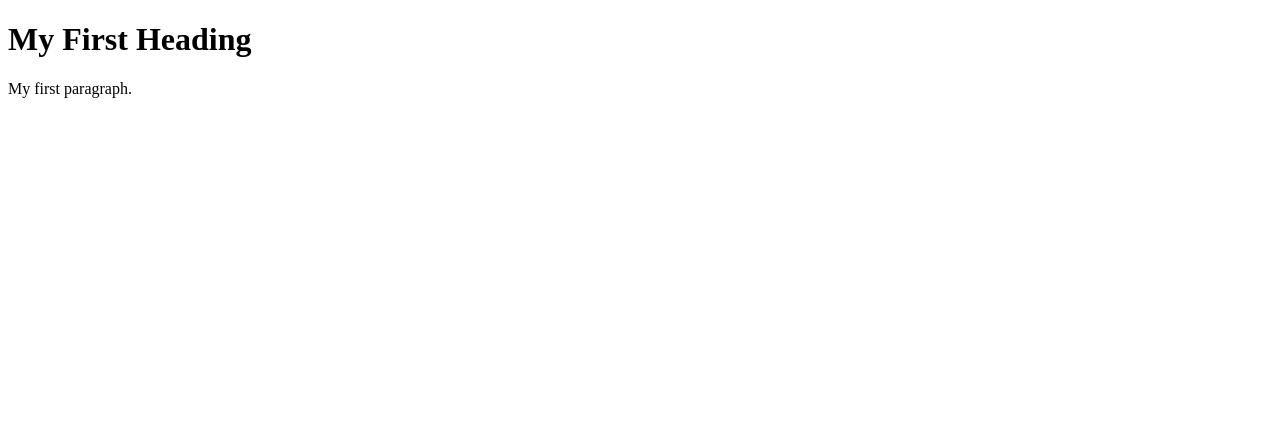
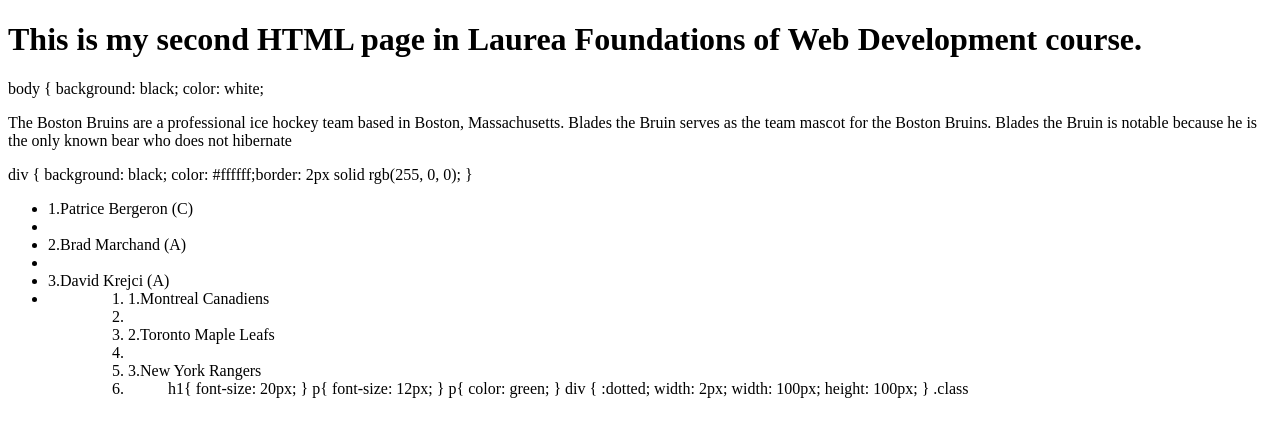
Before and after one commit to reinant82/webpage, a plain HTML site: page index.htm in a window 1280 px wide. Drawn offline with Linux system fonts and the light colour scheme.

Commit message:
Update index.htm
css3

```diff
--- a/index.htm
+++ b/index.htm
@@ -1,10 +1,59 @@
 <!DOCTYPE html>
 <html>
-<body>
+   <head>
+<link href=“styles.css” rel=“stylesheet” type=“text/css”>
+   <head/>
 
-<h1>My First Heading</h1>
+   <h1>This is my second HTML page in Laurea Foundations of Web Development course.</h1>
 
-<p>My first paragraph.</p>
+body {
+ background: black;
+ color: white;
+
+ <p>
+The Boston Bruins are a professional ice hockey team based in Boston, Massachusetts.
+Blades the Bruin serves as the team mascot for the Boston Bruins.
+Blades the Bruin is notable because he is the only known bear who does not hibernate
+ <p/>
+
+
+ div {
+ background: black;
+ color: #ffffff;border:
+ 2px solid rgb(255, 0, 0);
+ }
+
+ <ul>
+ <li> 1.Patrice Bergeron (C)<li/>
+ <li> 2.Brad Marchand (A)<li/>
+ <li> 3.David Krejci (A)<li/>
+ <ul/>
+
+ <ol>
+ <li> 1.Montreal Canadiens<li/>
+ <li> 2.Toronto Maple Leafs<li/>
+ <li> 3.New York Rangers<li/>
+ <ol/>
+
+
+h1{
+font-size: 20px;
+}
+p{
+font-size: 12px;
+}
+p{
+color: green;
+}
+div {
+:dotted;
+width: 2px;
+width: 100px;
+height: 100px;
+}
+.class
+
+
 
 </body>
 </html>
```
